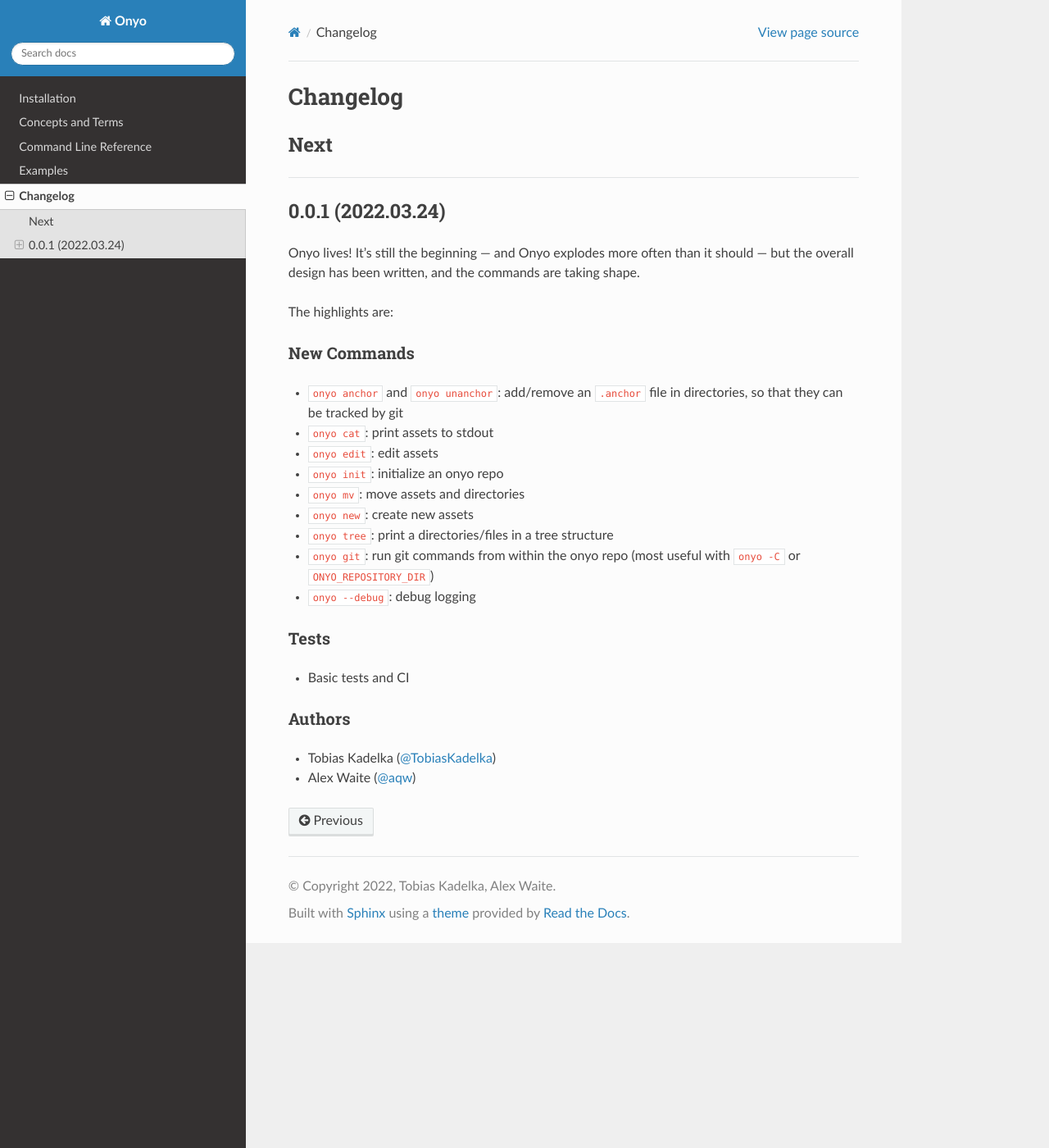
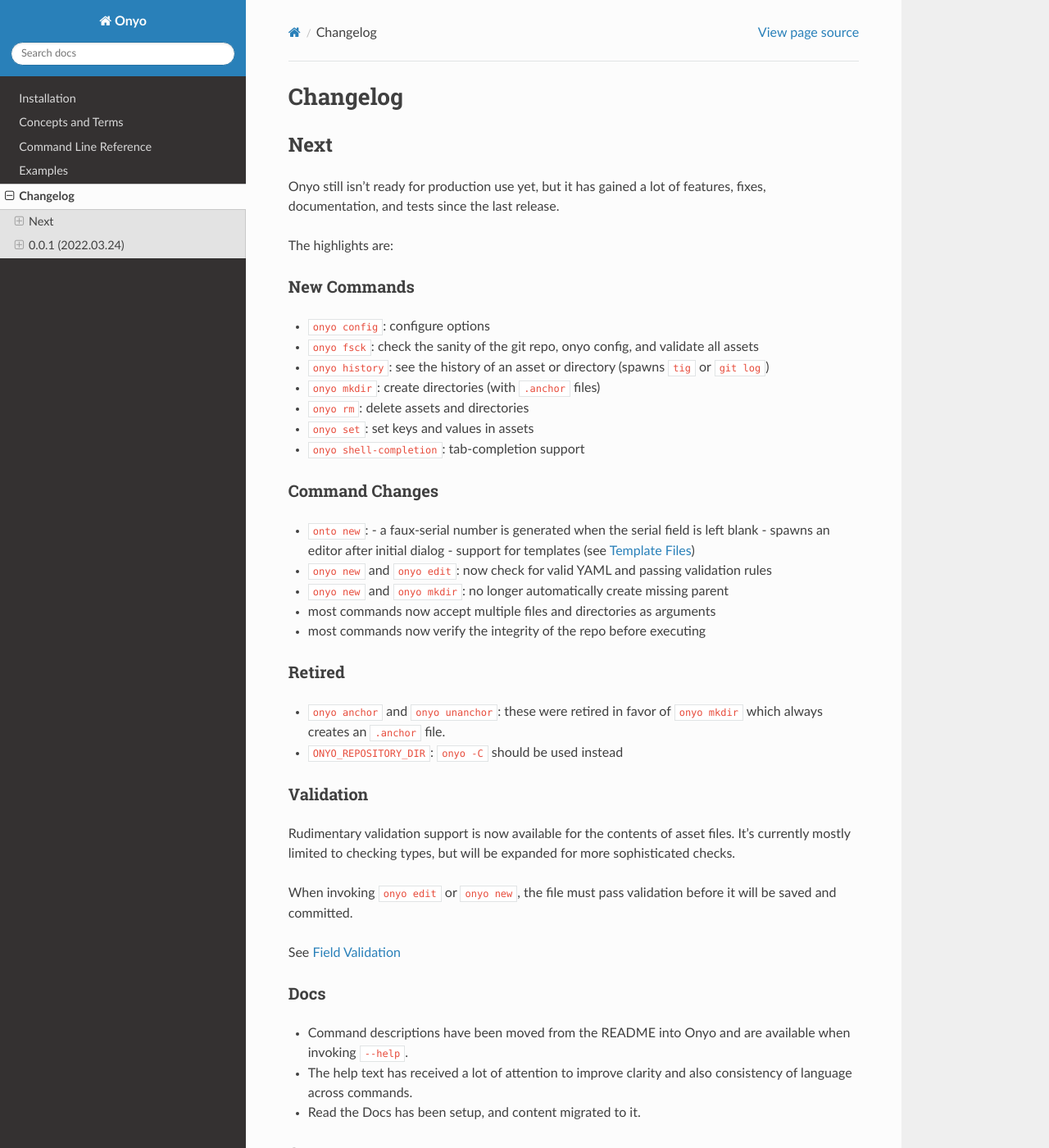
Before and after one commit to psyinfra/onyo, a Sphinx documentation site: the page built from docs/source/changelog.rst, in a window 1280 px wide and 1400 px high. Shown: the whole window at 82% size. Built offline with Sphinx 7.4.7 and the Read the Docs theme 2.0.0, drawn with Linux system fonts in a browser that asks for light colours; some of the changed text lies outside the part shown.

Commit message:
DOC: prepare changelog for next release

```diff
--- a/docs/source/changelog.rst
+++ b/docs/source/changelog.rst
@@ -3,6 +3,80 @@
 
 Next
 ****
+Onyo still isn't ready for production use yet, but it has gained a lot of
+features, fixes, documentation, and tests since the last release.
+
+The highlights are:
+
+New Commands
+------------
+- ``onyo config``: configure options
+- ``onyo fsck``: check the sanity of the git repo, onyo config, and validate all
+  assets
+- ``onyo history``: see the history of an asset or directory (spawns ``tig`` or
+  ``git log``)
+- ``onyo mkdir``: create directories (with ``.anchor`` files)
+- ``onyo rm``: delete assets and directories
+- ``onyo set``: set keys and values in assets
+- ``onyo shell-completion``: tab-completion support
+
+Command Changes
+---------------
+- ``onto new``:
+  - a faux-serial number is generated when the serial field is left blank
+  - spawns an editor after initial dialog
+  - support for templates (see :ref:`templates`)
+- ``onyo new`` and ``onyo edit``: now check for valid YAML and passing
+  validation rules
+- ``onyo new`` and ``onyo mkdir``: no longer automatically create missing parent
+- most commands now accept multiple files and directories as arguments
+- most commands now verify the integrity of the repo before executing
+
+Retired
+-------
+- ``onyo anchor`` and ``onyo unanchor``: these were retired in favor of
+  ``onyo mkdir`` which always creates an ``.anchor`` file.
+- ``ONYO_REPOSITORY_DIR``: ``onyo -C`` should be used instead
+
+Validation
+----------
+Rudimentary validation support is now available for the contents of asset files.
+It's currently mostly limited to checking types, but will be expanded for more
+sophisticated checks.
+
+When invoking ``onyo edit`` or ``onyo new``, the file must pass validation
+before it will be saved and committed.
+
+See :ref:`validation`
+
+Docs
+----
+- Command descriptions have been moved from the README into Onyo and are
+  available when invoking ``--help``.
+- The help text has received a lot of attention to improve clarity and also
+  consistency of language across commands.
+- Read the Docs has been setup, and content migrated to it.
+
+Art
+---
+Onyo has a logo!
+
+Tests
+-----
+- RTD runs a test-build for all PRs
+- A boatload of new tests have been written
+- The tests no longer run in the top-level and now create ``tests/sandbox``
+
+Installation
+------------
+Onyo now requires Python 3.7 or newer.
+
+Authors
+-------
+-  Anne Ghisla (`@aghisla <https://github.com/aghisla>`__)
+-  Tobias Kadelka (`@TobiasKadelka <https://github.com/TobiasKadelka>`__)
+-  Alex Waite (`@aqw <https://github.com/aqw>`__)
+-  Laura Waite (`@loj <https://github.com/loj>`__)
 
 --------------------------------------------------------------------------------
 
--- a/docs/source/concepts.rst
+++ b/docs/source/concepts.rst
@@ -110,6 +110,8 @@
   - File describing rules for asset files and their fields (see "Field
     Validation")
 
+ .. _templates:
+
 Template Files
 **************
 
@@ -124,6 +126,8 @@
 ``onyo config template.default standard``.
 
 For examples, see the section "Templates" in :doc:`examples`.
+
+.. _validation:
 
 Field Validation
 ****************
```
